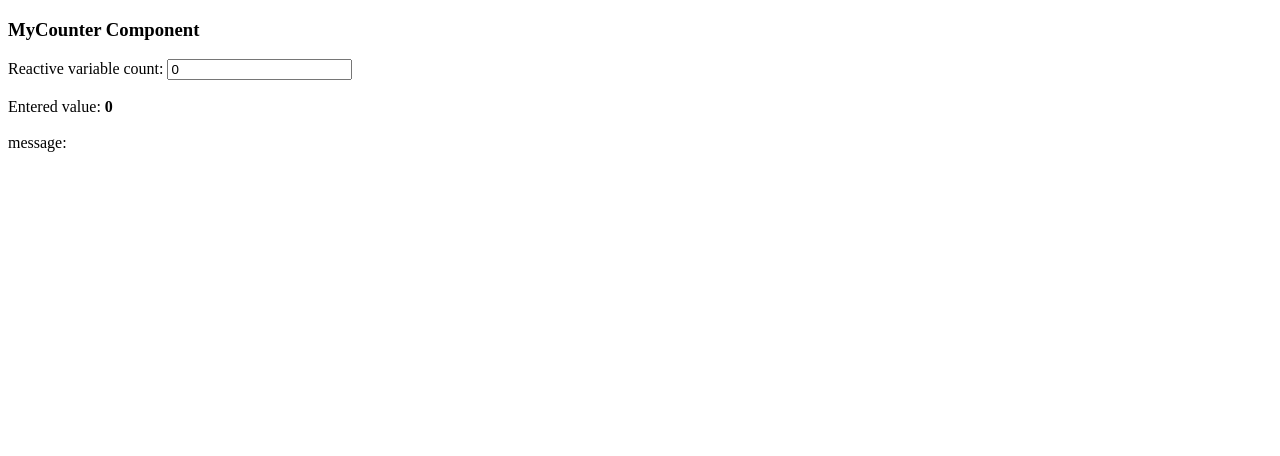
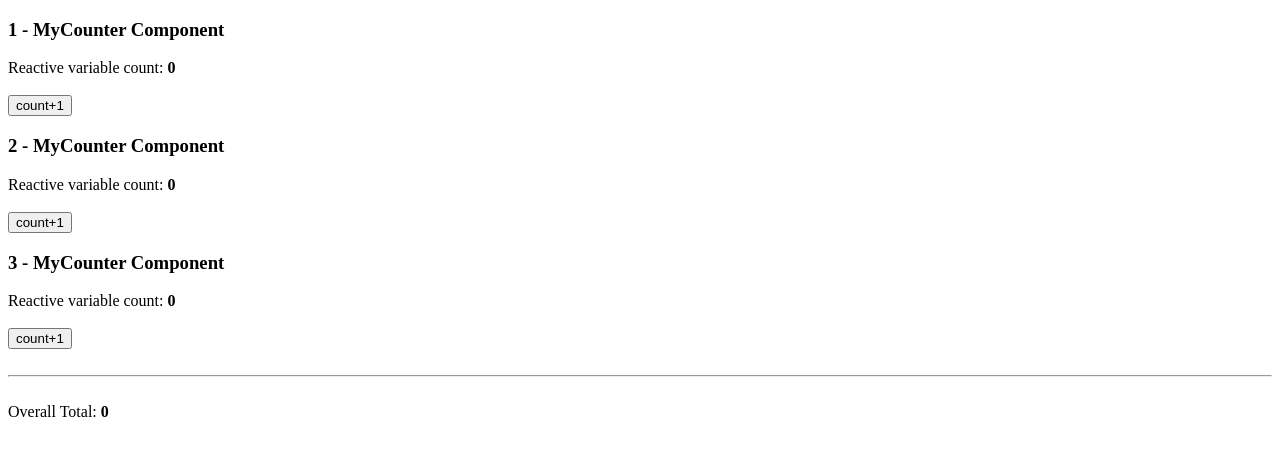
Before and after one commit to IrsyadHalimi/vueapp, a Vue app: page / in a window 1280 px wide. Shown: the top 456 px of the page. Built offline with nearby package versions, Linux system fonts and the light colour scheme.

Commit message:
Communication between a child component and a parent component

```diff
--- a/src/App.vue
+++ b/src/App.vue
@@ -1,9 +1,9 @@
 <script setup>
-import MyCounter from './components/MyCounter.vue';
+import MyCounters from './components/MyCounters.vue';
 </script>
 
 <template>
-  <MyCounter />
+  <MyCounters :nb="3" />
 </template>
 
 <style scoped>
--- a/src/components/MyCounter.vue
+++ b/src/components/MyCounter.vue
@@ -1,36 +1,22 @@
 <script setup>
-import { ref } from 'vue';
+import { ref, defineProps, defineEmits } from 'vue';
 
 const count = ref(0);
-const message = ref("");
+const props = defineProps(['index']);
+const index = props.index || 1;
 
-const verifyKey = () => {
-    const numbers = ["0", "1", "2", "3", "4", "5", "6", "7", "8", "9"];
-    const moves = ["Backspace", "ArrowLeft", "ArrowRight", "Delete", "Tab", "Home", "End"];
-    let authorized;
-    authorized = [...numbers, ...moves];
-    if (!authorized.includes(event.key)) event.preventDefault()
-}
+const emit = defineEmits(['incr']);
 
-const verifyMax100 = () => {
-    message.value = "";
-    if (parseInt(event.target.value) > 100) message.value = "Do not exceed 100!";
-}
-
-const eraseField = () => {
-    event.target.value = "";
-    count.value = "";
-    message.value = "";
+const increment = () => {
+    count.value++;
+    emit('incr', 1);
 }
 </script>
 
 <template>
-  <h3>MyCounter Component</h3>
-  Reactive variable count: <input type="text" v-model="count" @keydown="verifyKey()"
-  @input="verifyMax100()"
-  @focus="eraseField()"/>
+  <h3>{{ index }} - MyCounter Component</h3>
+  Reactive variable count: <b>{{ count }}</b>
   <br/><br/>
-  Entered value: <b>{{ count }}</b>
-  <br/><br/>
-  message: <b>{{ message }}</b>
+  <button @click="increment()">count+1</button>
+  <br>
 </template>
--- a/src/components/MyCounters.vue
+++ b/src/components/MyCounters.vue
@@ -1,11 +1,20 @@
 <script setup>
 import MyCounter from './MyCounter.vue';
-import { defineProps } from 'vue';
+import { ref, defineProps } from 'vue';
 
-defineProps(["limits"]);
+const props = defineProps(['nb']);
+const nb = props.nb || 1;
 
+const total = ref(0);
+
+const increment = (value) => {
+    total.value += value;
+}
 </script>
 
 <template>
-  <MyCounter v-for="(limit, i) in limits" :key="i" :index="i" :limit="limit"/>
+  <MyCounter v-for="i in nb" :key="i" :index="i"
+  @incr="increment"/>
+  <br/><hr/><br/>
+  Overall Total: <b>{{ total }}</b>
 </template>
```
